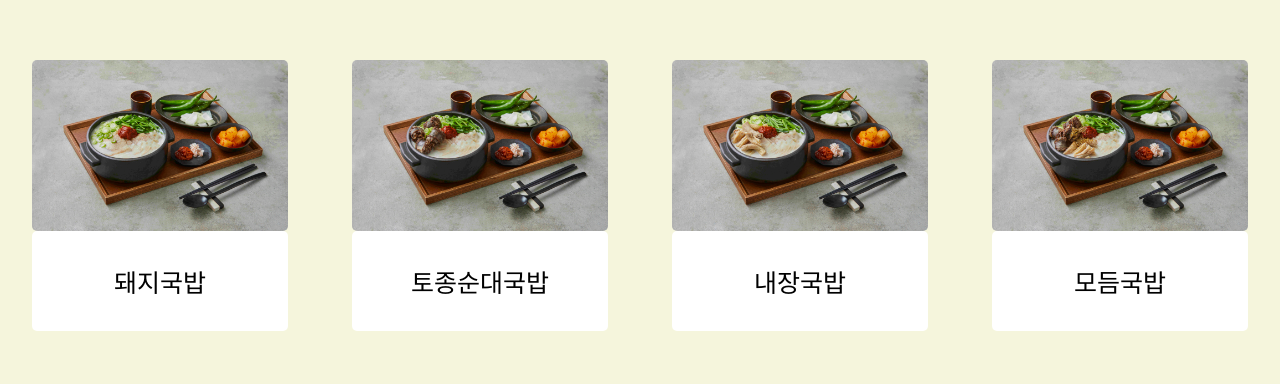
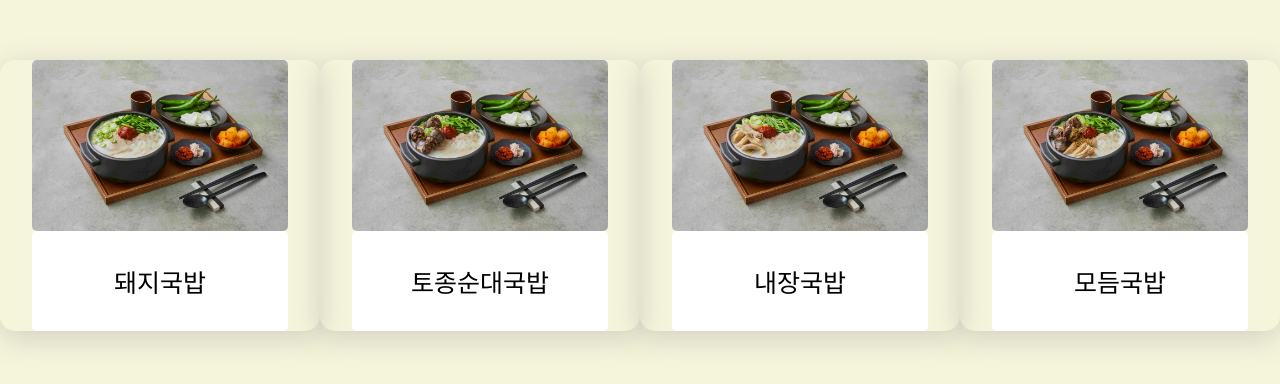
Before and after one commit to gkffgkff/gukbqp-menu, a plain HTML site: page index.html in a window 1280 px wide. Shown: the part 240-624 px from the top of the page. Drawn offline with Linux system fonts and the light colour scheme.

Commit message:
Update index.html

```diff
--- a/index.html
+++ b/index.html
@@ -22,6 +22,7 @@
             flex-direction: column;
             align-items: center;
             border-radius: 15px;
+
         }
         .gukbqp img {
             width: 80%;
@@ -38,12 +39,16 @@
             font-size: 25px;
             line-height: 100px;
             border-radius: 5px;
+
+        }
+        .menu-item{
+            box-shadow: rgba(100, 100, 111, 0.25) 0px 7px 29px 0px;
+        }
         .menu-item:hover {
             cursor: pointer;
             box-shadow: rgba(0, 0, 0, 0.25) 0px 54px 55px, rgba(0, 0, 0, 0.12) 0px -12px 30px, rgba(0, 0, 0, 0.12) 0px 4px 6px, rgba(0, 0, 0, 0.17) 0px 12px 13px, rgba(0, 0, 0, 0.09) 0px -3px 5px;
             transition: all 0.3s;
             transform: scaleY(1.08);
-        }
         }
     </style>
 </head>
```
